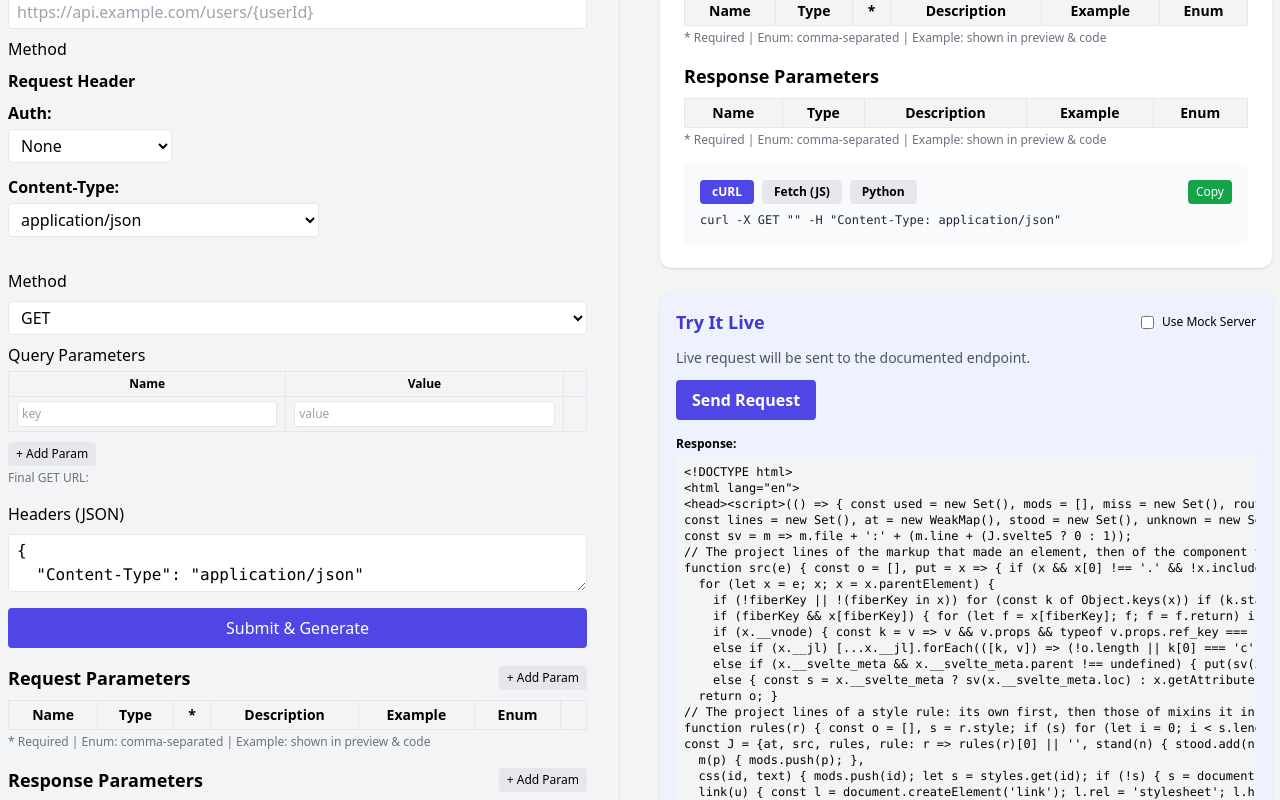
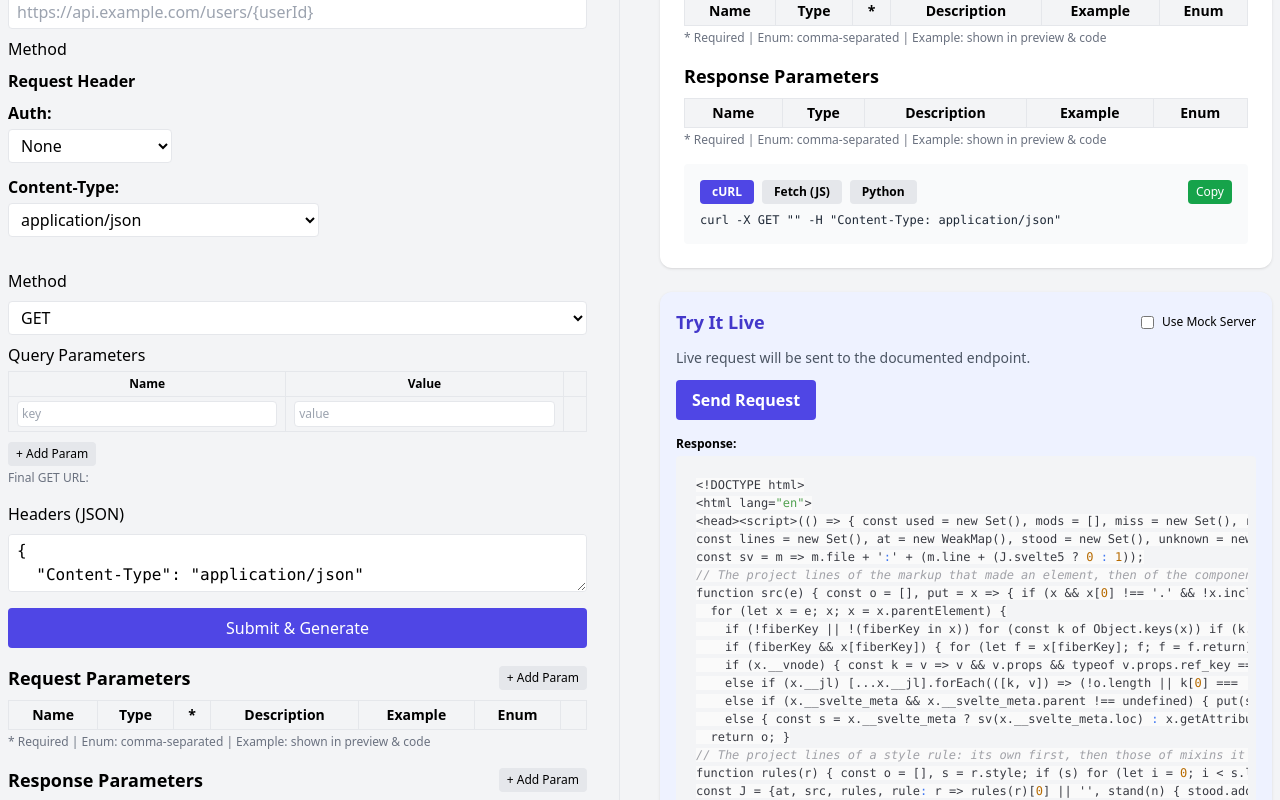
Before and after one commit to shantanuweb/api-doc-builder, a React (Vite) app: page / in a window 1280 px wide. Both pictures are taken after a click on the button "Send Request". Shown: the part 421-1221 px from the top of the page. Built offline with nearby package versions, Linux system fonts and the light colour scheme.

Commit message:
Add syntax highlighting for JSON responses

```diff
--- a/package.json
+++ b/package.json
@@ -13,7 +13,8 @@
     "html2pdf.js": "^0.10.3",
     "marked": "^15.0.12",
     "react": "^18.2.0",
-    "react-dom": "^18.2.0"
+    "react-dom": "^18.2.0",
+    "react-syntax-highlighter": "^15.5.0"
   },
   "devDependencies": {
     "@testing-library/jest-dom": "^6.6.3",
--- a/src/components/AutoAnalyzer.jsx
+++ b/src/components/AutoAnalyzer.jsx
@@ -2,6 +2,8 @@ import React, { useState, useEffect } from "react";
 import flattenSchema from "../utils/flattenSchema";
 import Spinner from "./Spinner";
 import RequestSettings from "./RequestSettings";
+import { Prism as SyntaxHighlighter } from "react-syntax-highlighter";
+import { oneLight, oneDark } from "react-syntax-highlighter/dist/esm/styles/prism";
 export default function AutoAnalyzer({
   setData,
   setRequestParams,
@@ -381,7 +383,13 @@ export default function AutoAnalyzer({
         {apiResponse && (
           <div className="mt-4 bg-gray-100 dark:bg-gray-900 p-2 rounded font-mono text-xs overflow-x-auto">
             <b>Response:</b>
-            <pre>{JSON.stringify(apiResponse, null, 2)}</pre>
+            <SyntaxHighlighter
+              language="json"
+              style={document.documentElement.classList.contains('dark') ? oneDark : oneLight}
+              customStyle={{ background: 'transparent', fontSize: 'inherit', margin: 0 }}
+            >
+              {JSON.stringify(apiResponse, null, 2)}
+            </SyntaxHighlighter>
           </div>
         )}
       </div>
--- a/src/components/TryItLive.jsx
+++ b/src/components/TryItLive.jsx
@@ -1,5 +1,7 @@
 import React, { useState } from "react";
 import Spinner from "./Spinner";
+import { Prism as SyntaxHighlighter } from "react-syntax-highlighter";
+import { oneLight, oneDark } from "react-syntax-highlighter/dist/esm/styles/prism";
 
 // Generate a mock response from documented responseParams (array of {name,type})
 function mockResponseFromParams(params) {
@@ -154,9 +156,15 @@ export default function TryItLive({
       {liveResponse && (
         <div className="mt-4">
           <div className="font-semibold mb-1 text-xs">Response:</div>
-          <pre className="bg-gray-100 dark:bg-gray-800 p-2 rounded text-xs overflow-x-auto">
-            {liveResponse}
-          </pre>
+          <div className="bg-gray-100 dark:bg-gray-800 p-2 rounded text-xs overflow-x-auto font-mono">
+            <SyntaxHighlighter
+              language="json"
+              style={document.documentElement.classList.contains('dark') ? oneDark : oneLight}
+              customStyle={{ background: 'transparent', fontSize: 'inherit', margin: 0 }}
+            >
+              {liveResponse}
+            </SyntaxHighlighter>
+          </div>
         </div>
       )}
     </div>
```
Also changed, not shown: 1 other file (tests, documents, lock files or other folders).
